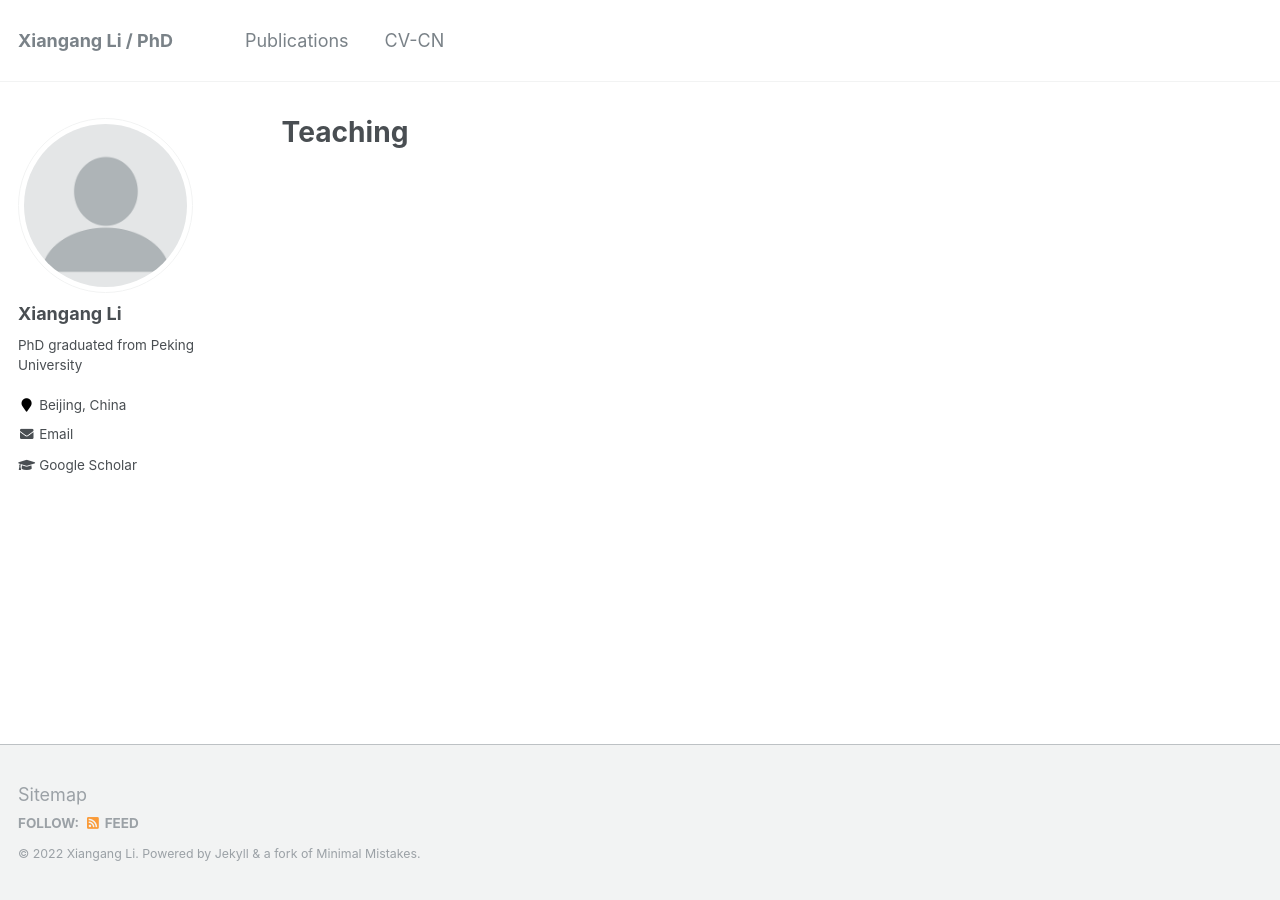
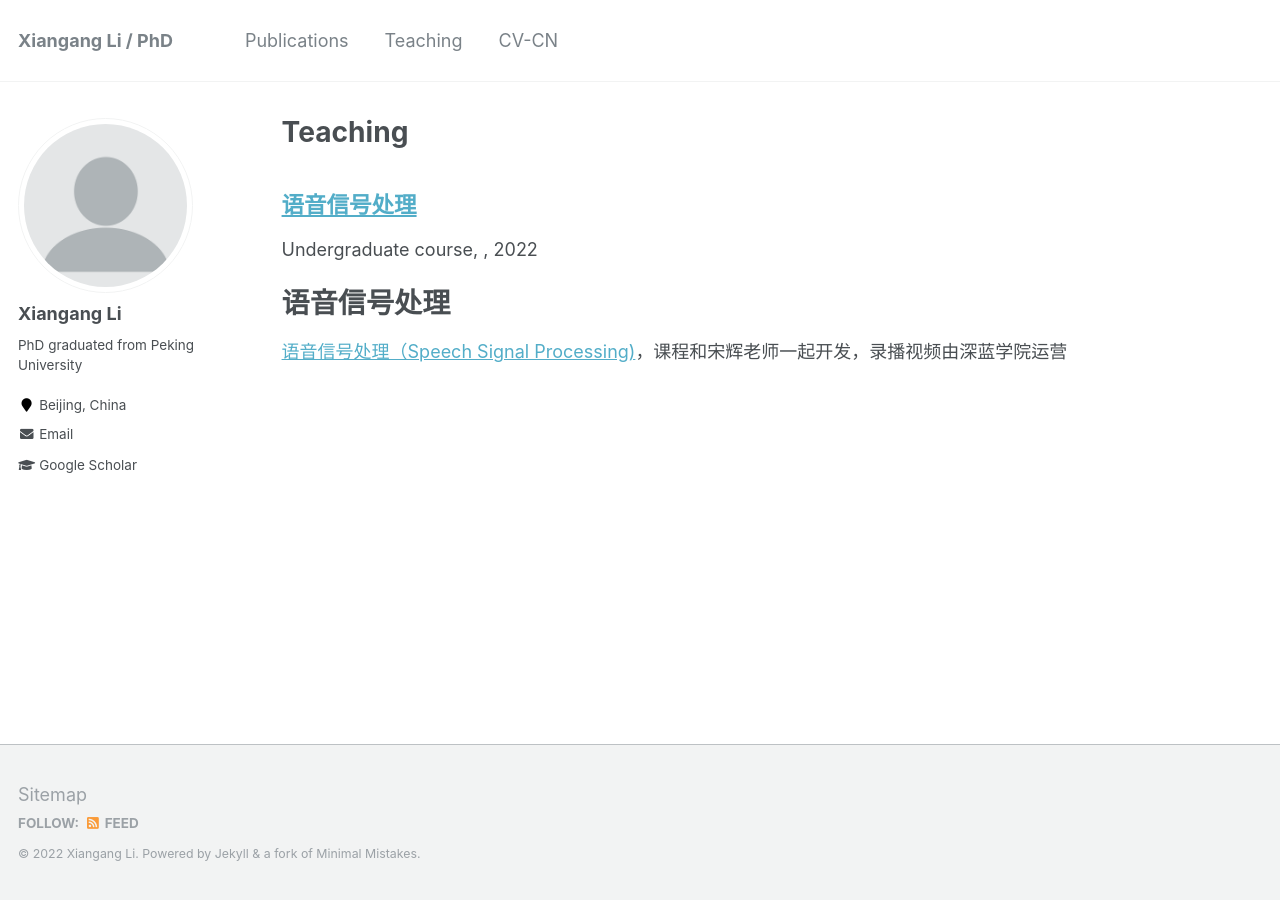
Before and after one commit to xiangangli/xiangangli.github.io, a Jekyll site: the page built from _pages/teaching.html, in a window 1280 px wide. Built offline with Jekyll 4.4.1, drawn with Linux system fonts in a browser that asks for light colours.

Commit message:
add teaching

```diff
--- a/_data/navigation.yml
+++ b/_data/navigation.yml
@@ -5,6 +5,9 @@ main:
   - title: "Publications"
     url: /publications/
 
+  - title: "Teaching"
+    url: /teaching/
+
   - title: "CV-CN"
     url: /cv-cn/
 
--- /dev/null
+++ b/_teaching/speech_processing.md
@@ -0,0 +1,10 @@
+---
+title: "语音信号处理"
+collection: teaching
+type: "Undergraduate course"
+permalink: /teaching/speech_processing
+---
+
+语音信号处理
+======
+[语音信号处理（Speech Signal Processing)](https://www.shenlanxueyuan.com/course/503)，课程和宋辉老师一起开发，录播视频由深蓝学院运营
```
